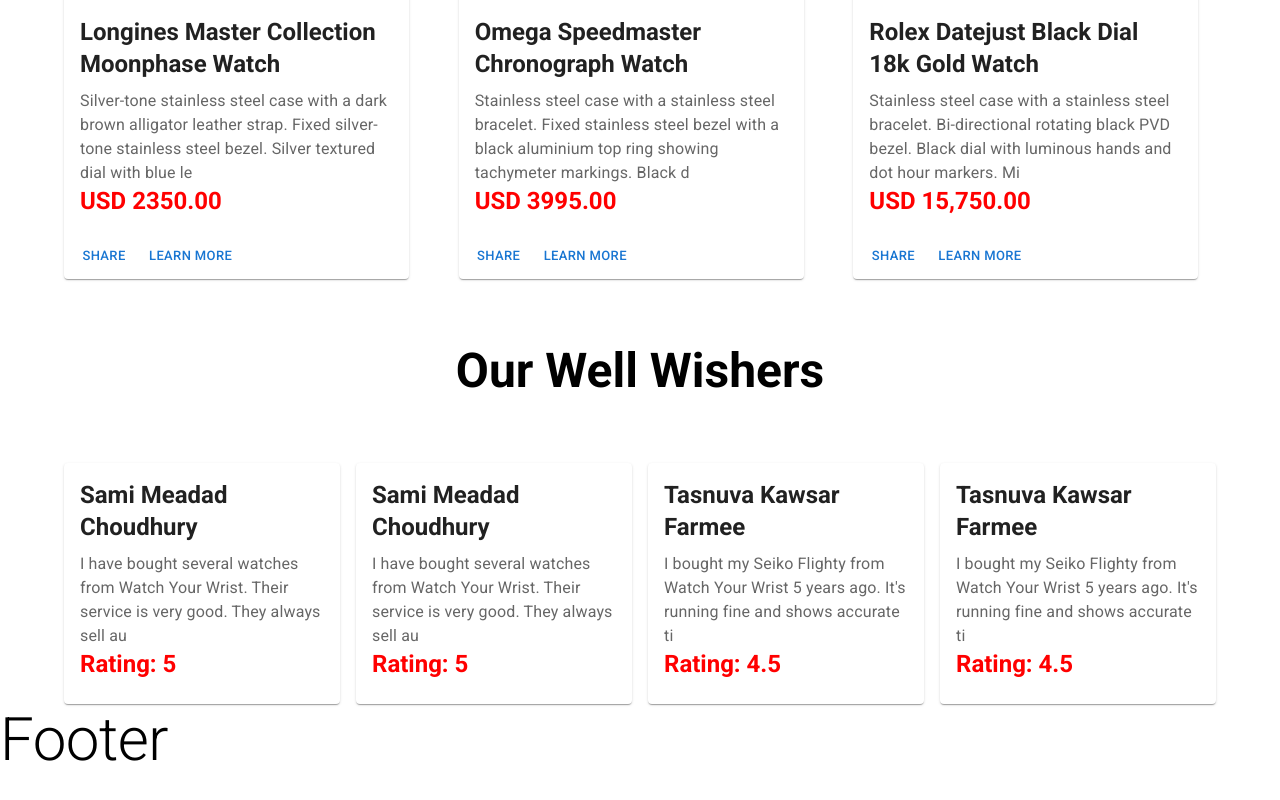
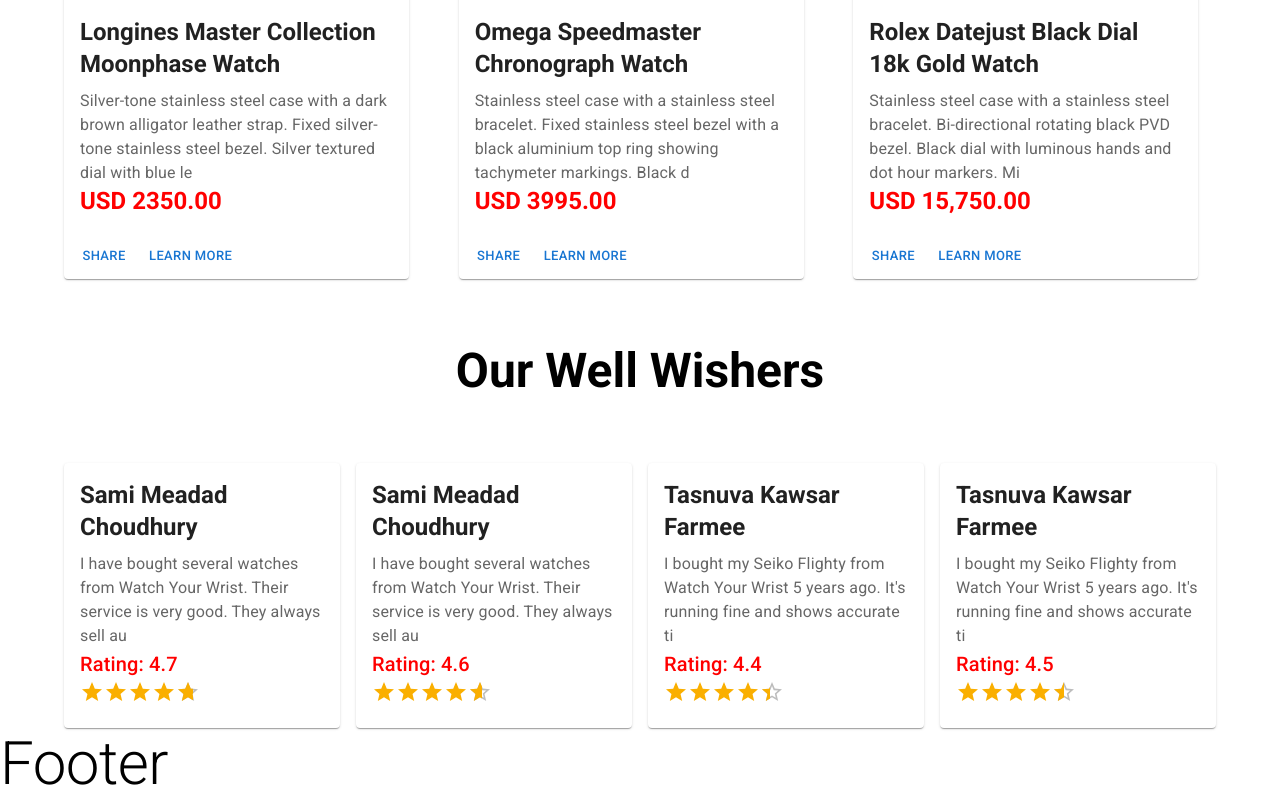
Before and after one commit to samimeadad/niche-website-client-side-samimeadad, a React (Create React App) app: page / in a window 1280 px wide. Shown: the part 2167-2967 px from the top of the page. Before the commit the page ends 2943 px from the top, so only its background shows below. Built offline with nearby package versions, Linux system fonts and the light colour scheme.

Commit message:
star rating done

```diff
--- a/public/reviews.json
+++ b/public/reviews.json
@@ -3,19 +3,19 @@
         "id": "1",
         "name": "Sami Meadad Choudhury",
         "description": "I have bought several watches from Watch Your Wrist. Their service is very good. They always sell authentic and genuine watches.",
-        "rating": "5"
+        "rating": "4.7"
     },
     {
         "id": "2",
         "name": "Sami Meadad Choudhury",
         "description": "I have bought several watches from Watch Your Wrist. Their service is very good. They always sell authentic and genuine watches.",
-        "rating": "5"
+        "rating": "4.6"
     },
     {
         "id": "3",
         "name": "Tasnuva Kawsar Farmee",
         "description": "I bought my Seiko Flighty from Watch Your Wrist 5 years ago. It's running fine and shows accurate time so far.",
-        "rating": "4.5"
+        "rating": "4.4"
     },
     {
         "id": "4",
--- a/src/Pages/Home/Reviews/Review/Review.js
+++ b/src/Pages/Home/Reviews/Review/Review.js
@@ -3,6 +3,8 @@
 import Card from '@mui/material/Card';
 import CardContent from '@mui/material/CardContent';
 import Typography from '@mui/material/Typography';
+import Rating from '@mui/material/Rating';
+import Stack from '@mui/material/Stack';
 
 const Review = ( props ) => {
     const { name, description, rating } = props.review;
@@ -17,9 +19,12 @@
                     <Typography variant="body1" color="text.secondary">
                         { description.slice( 0, 100 ) }
                     </Typography>
-                    <Typography variant="h5" sx={ { color: 'red', fontWeight: 900 } }>
+                    <Typography variant="h6" sx={ { color: 'red' } }>
                         <span>Rating: </span>{ rating }
                     </Typography>
+                    <Stack spacing={ 1 }>
+                        <Rating name="half-rating-read" defaultValue={ rating } precision={ .05 } readOnly />
+                    </Stack>
                 </CardContent>
             </Card>
         </Grid>
```
